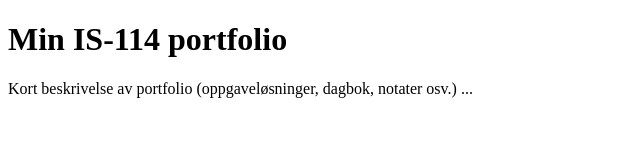
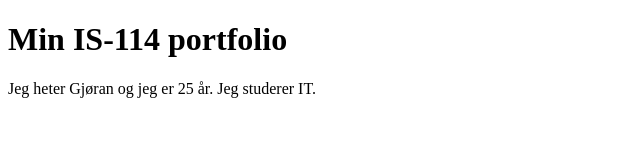
Before and after one commit to gjorancoolboy123xx/prosjektoblig03, a plain HTML site: page docs/index.html in a window 1280 px wide. Shown: the whole page, without its empty margins (0-640 px from the left). Drawn offline with Linux system fonts and the light colour scheme.

Commit message:
Update index.html

```diff
--- a/docs/index.html
+++ b/docs/index.html
@@ -7,6 +7,6 @@
 </head>
 <body>
   <h1>Min IS-114 portfolio</h1>
-  <p>Kort beskrivelse av portfolio (oppgaveløsninger, dagbok, notater osv.) ... </p>
+  <p>Jeg heter Gjøran og jeg er 25 år. Jeg studerer IT. </p>
 </body>
 </html>
```
